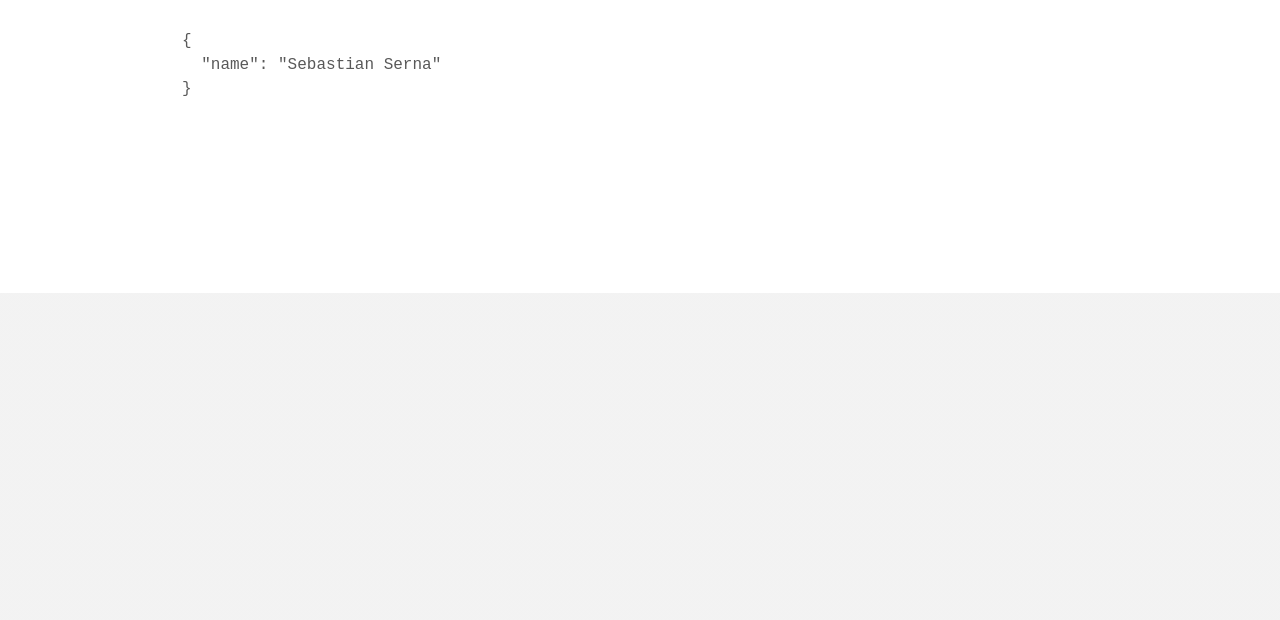
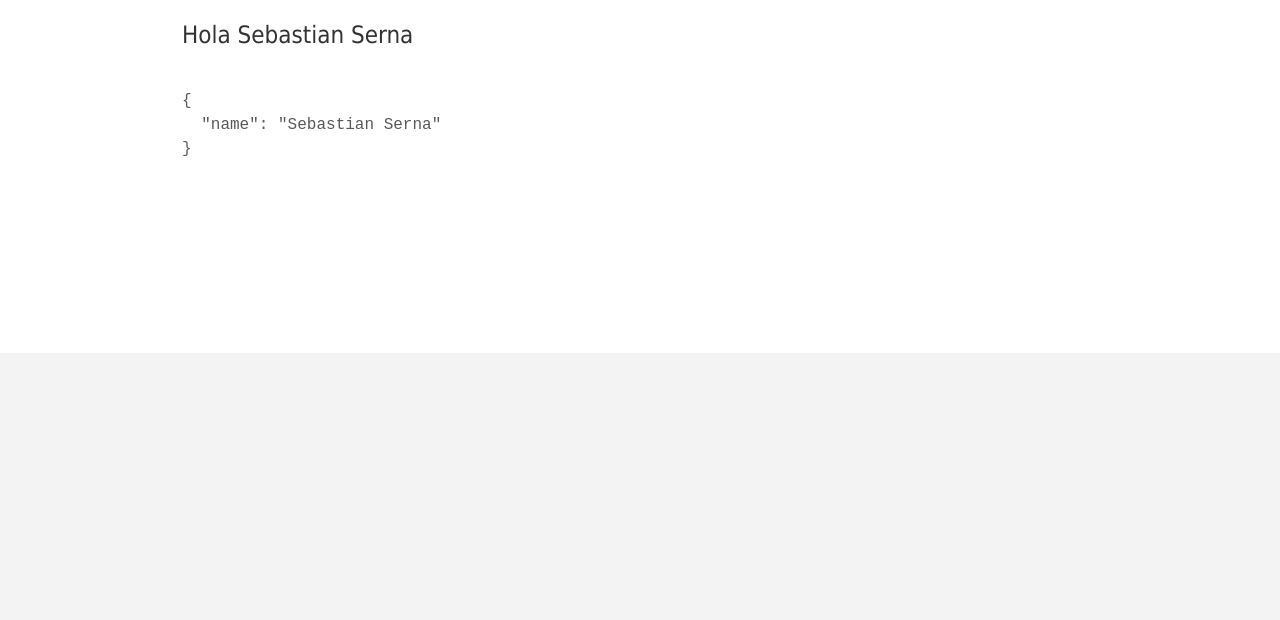
Before and after one commit to sebastianserna/vuejs-learn, a plain HTML site: page index.html in a window 1280 px wide. Shown: the part 180-800 px from the top of the page. Drawn offline with Linux system fonts and the light colour scheme.

Commit message:
v-if test

```diff
--- a/index.html
+++ b/index.html
@@ -45,6 +45,8 @@
 
           <input type="text" v-model="name">
 
+          <h2 v-if="name">Hola {{ name }}</h2>
+
           <pre>{{ $data | json }}</pre>
 
         </div>
@@ -66,6 +68,8 @@
       name: "Sebastian Serna"
       }
 
+
+
   });
 
 </script>
```
